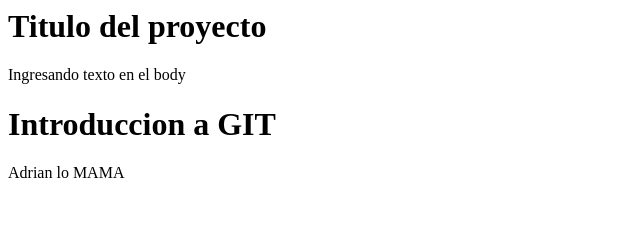
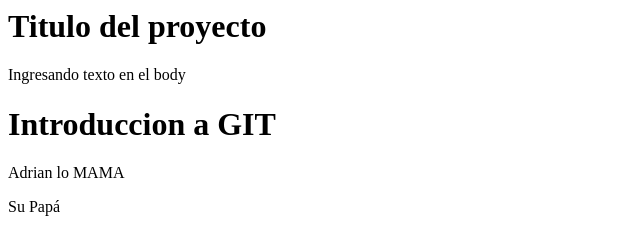
Before and after one commit to C-jimenez21/Aprendiendo---GIT, a plain HTML site: page index.html in a window 1280 px wide. Shown: the full height of the page, 0-640 px from the left. Drawn offline with Linux system fonts and the light colour scheme.

Commit message:
Respondiendole a mi compañerito

```diff
--- a/index.html
+++ b/index.html
@@ -7,6 +7,7 @@
 		<p>Ingresando texto en el body</p>
 		<h1>Introduccion a GIT</h1>
 		<p>Adrian lo MAMA</p>
+		<p>Su Papá</p>
 
 
 	</body>
```
